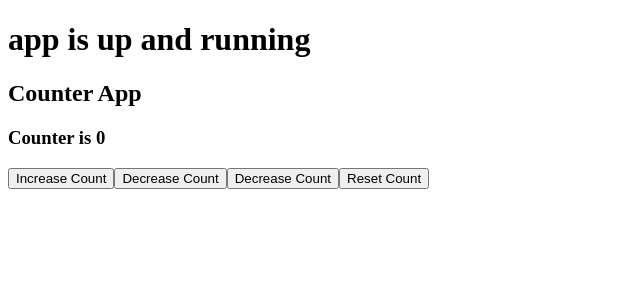
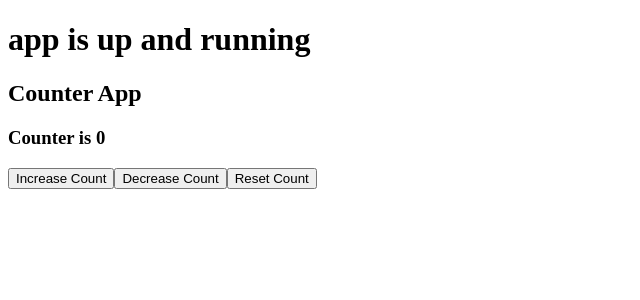
Before and after one commit to rebeccadias/Full-Stack-WebDev-Bootcamp, a React (Create React App) app in the folder techops/: page / in a window 1280 px wide. Shown: the top 300 px of the page, without its empty margins (0-640 px from the left). Built offline with nearby package versions, Linux system fonts and the light colour scheme.

Commit message:
testing SSH 2.0

```diff
--- a/techops/src/UseState/UseState.js
+++ b/techops/src/UseState/UseState.js
@@ -15,9 +15,6 @@ const UseStateComp = () => {
       <button onClick={() => SetCount((preState) => preState - 100)}>
         Decrease Count
       </button>
-      <button onClick={() => SetCount((preState) => preState - 100)}>
-        Decrease Count
-      </button>
       <button onClick={() => SetCount(0)}> Reset Count </button>
     </div>
   );
```
